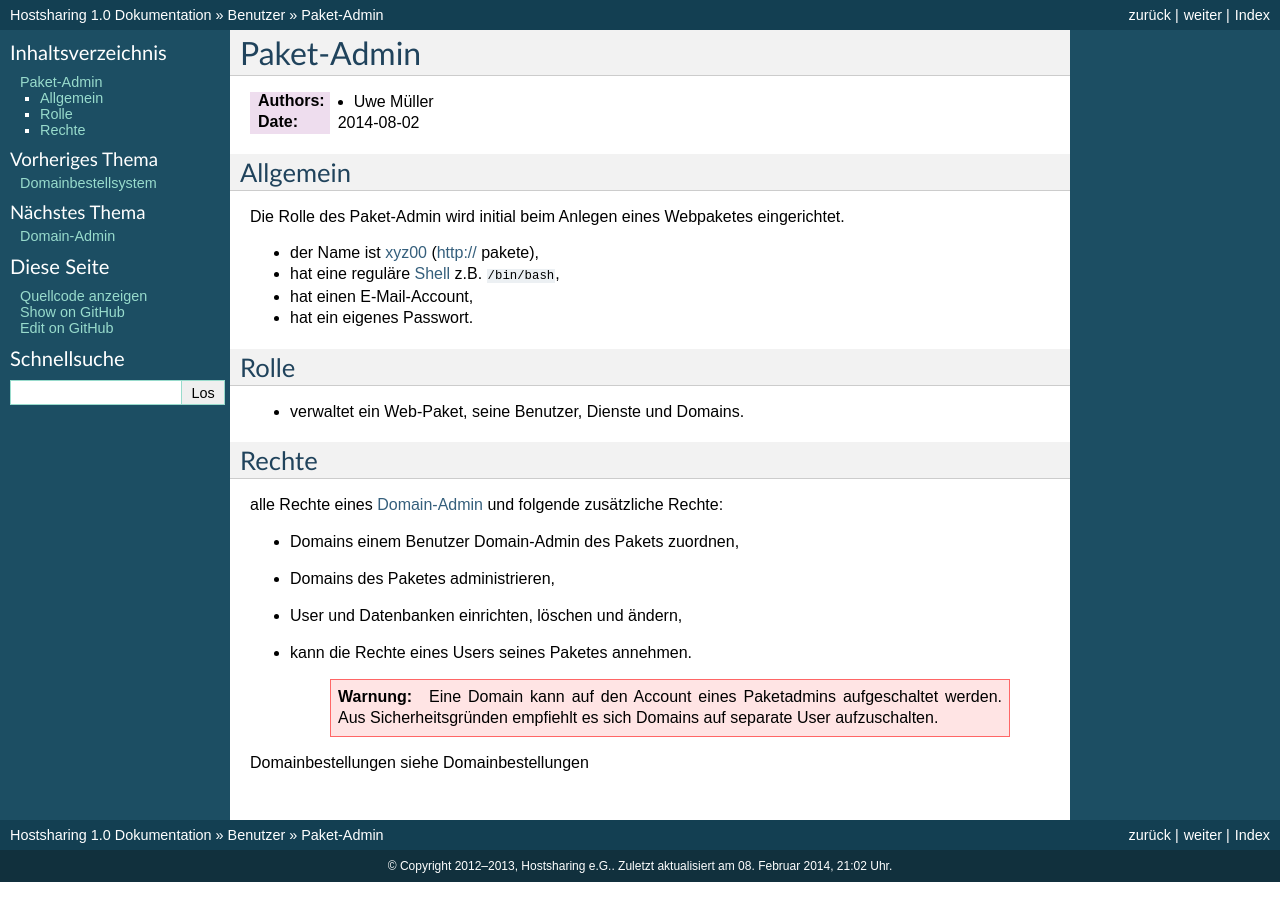
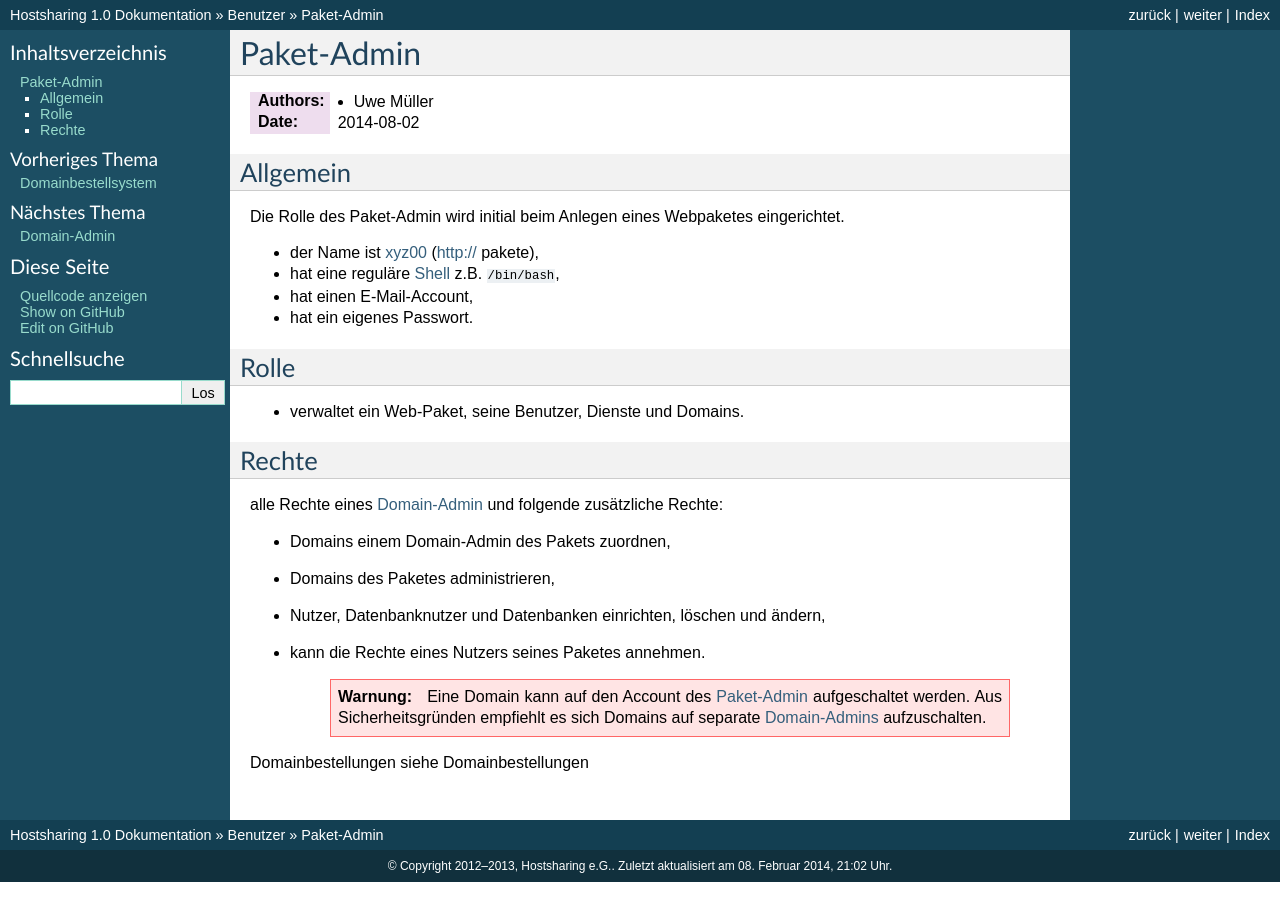
Before and after one commit to hostsharing/hs.docs.users, a Sphinx documentation site: the page built from source/account/paket-admin.rst, in a window 1280 px wide. Built offline with Sphinx 7.4.7, drawn with Linux system fonts in a browser that asks for light colours; pages that are not in the unit, such as notebooks, are missing from menus.

Commit message:
minor typo

```diff
--- a/source/account/paket-admin.rst
+++ b/source/account/paket-admin.rst
@@ -25,13 +25,13 @@ Rechte
 
 alle Rechte eines :doc:`Domain-Admin <domain-admin>` und folgende zusätzliche Rechte:
 
-* Domains einem Benutzer Domain-Admin des Pakets zuordnen,
+* Domains einem Domain-Admin des Pakets zuordnen,
 * Domains des Paketes administrieren,
-* User und Datenbanken einrichten, löschen und ändern,
-* kann die Rechte eines Users seines Paketes annehmen.
+* Nutzer, Datenbanknutzer und Datenbanken einrichten, löschen und ändern,
+* kann die Rechte eines Nutzers seines Paketes annehmen.
 
    .. warning::
-        Eine Domain kann auf den Account eines Paketadmins aufgeschaltet werden. Aus Sicherheitsgründen empfiehlt es sich Domains auf separate User aufzuschalten.
+        Eine Domain kann auf den Account des :term:`Paket-Admin` aufgeschaltet werden. Aus Sicherheitsgründen empfiehlt es sich Domains auf separate :doc:`Domain-Admins <domain-admin>` aufzuschalten.
 ::
 
 Domainbestellungen siehe :doc:`Domainbestellungen <domain>`
```
